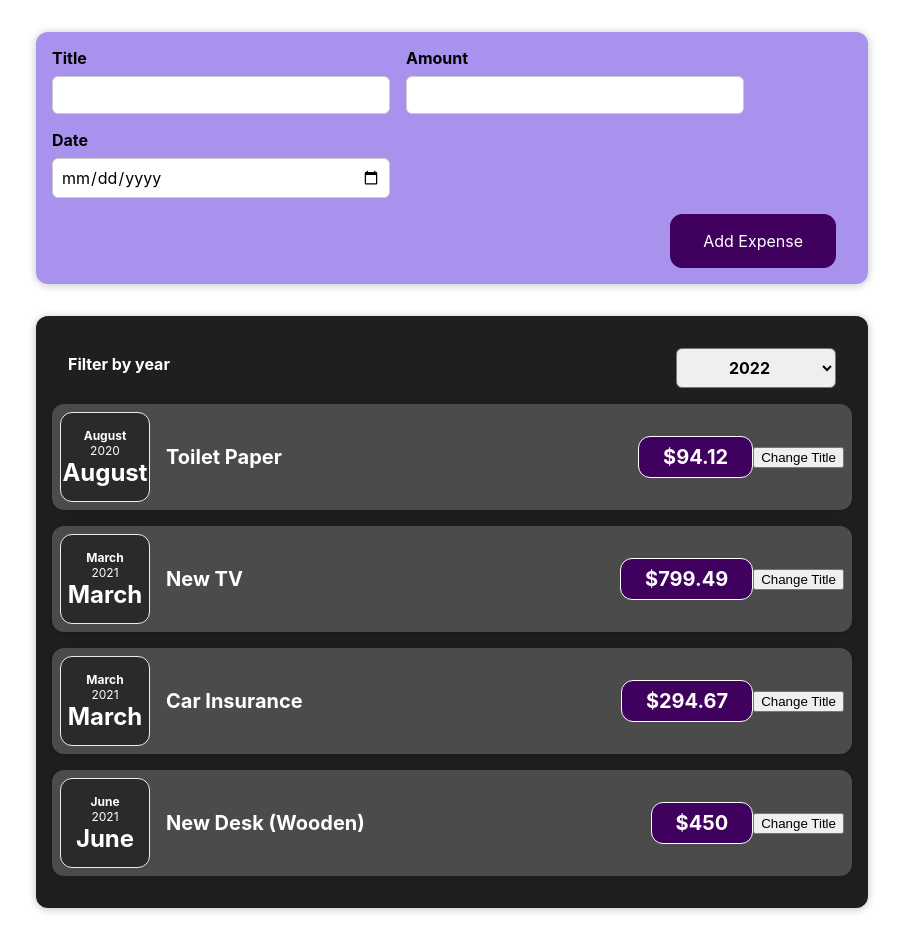
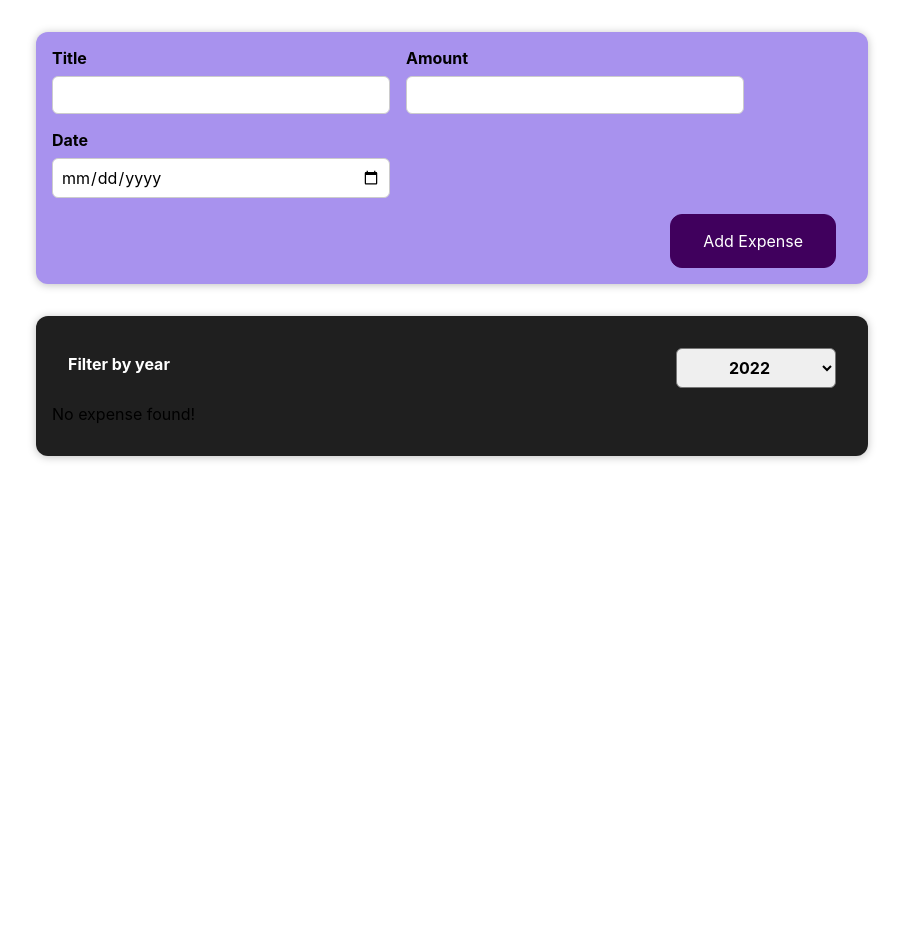
Before and after one commit to huynhkimtri/react-app-study-guide, a React (Create React App) app: page / in a window 1280 px wide. Shown: the whole page, without its empty margins (188-1091 px from the left). After the commit the page ends 800 px from the top, so only its background shows below. Built offline with nearby package versions, Linux system fonts and the light colour scheme.

Commit message:
Rerender list, output conditional content

```diff
--- a/src/App.js
+++ b/src/App.js
@@ -1,8 +1,8 @@
+import { useState } from "react";
 import Expenses from "./components/Expenses/Expenses";
 import NewExpense from "./components/NewExpense/NewExpense";
 
-function App() {
-  const expenses = [
+const DUMMY_EXPENSES = [
   {
     id: "e1",
     title: "Toilet Paper",
@@ -24,9 +24,13 @@ function App() {
   },
 ];
 
+const App = () => {
+  const [expenses, setExpenses] = useState(DUMMY_EXPENSES);
+
   const addExpenseHandler = (expense) => {
-    console.log("In App.js");
-    console.log(expense);
+    // console.log("In App.js");
+    // console.log(expense);
+    setExpenses((prevExpenses) => [expense, ...prevExpenses]);
   };
 
   return (
@@ -35,6 +39,6 @@ function App() {
       <Expenses items={expenses} />
     </div>
   );
-}
+};
 
 export default App;
--- a/src/components/Expenses/ExpenseDate.js
+++ b/src/components/Expenses/ExpenseDate.js
@@ -4,7 +4,7 @@ import "./ExpenseDate.css";
 
 const ExpenseDate = (props) => {
   const month = props.date.toLocaleString("en-US", { month: "long" });
-  const day = props.date.toLocaleString("en-US", { month: "long" });
+  const day = props.date.toLocaleString("en-US", { day: "2-digit" });
   const year = props.date.getFullYear();
 
   return (
--- a/src/components/Expenses/ExpenseItem.js
+++ b/src/components/Expenses/ExpenseItem.js
@@ -19,7 +19,7 @@ const ExpenseItem = (props) => {
     <Card className="expense-item">
       <ExpenseDate date={props.date} />
       <div className="expense-item__description">
-        <h2>{title}</h2>
+        <h2>{props.title}</h2>
         <div className="expense-item__price">${props.amount}</div>
       </div>
       <button onClick={clickHandler}>Change Title</button>
--- a/src/components/Expenses/Expenses.js
+++ b/src/components/Expenses/Expenses.js
@@ -11,13 +11,39 @@ const Expenses = (props) => {
     setFilteredYear(selectedYear);
   };
 
+  const filteredExpense = props.items.filter((expense) => {
+    return expense.date.getFullYear().toString() === filteredYear;
+  });
+
+  let expenseContent = <p>No expense found!</p>;
+
+  if (filteredExpense.length > 0) {
+    expenseContent = filteredExpense.map((expense) => (
+      <ExpenseItem
+        key={expense.id}
+        title={expense.title}
+        amount={expense.amount}
+        date={expense.date}
+      />
+    ));
+  }
+
   return (
     <Card className="expenses">
       <ExpensesFilter
         selected={filteredYear}
         onChangeFilter={filterChangeHandler}
       />
-      <ExpenseItem
+      {expenseContent}
+      {/* {props.items.map((expense, index) => (
+        <ExpenseItem
+          key={expense.id}
+          title={expense.title}
+          amount={expense.amount}
+          date={expense.date}
+        />
+      ))} */}
+      {/* <ExpenseItem
         title={props.items[0].title}
         amount={props.items[0].amount}
         date={props.items[0].date}
@@ -36,7 +62,7 @@ const Expenses = (props) => {
         title={props.items[3].title}
         amount={props.items[3].amount}
         date={props.items[3].date}
-      />
+      /> */}
     </Card>
   );
 };
```
Lines whose indentation alone changed are shown as unchanged.
